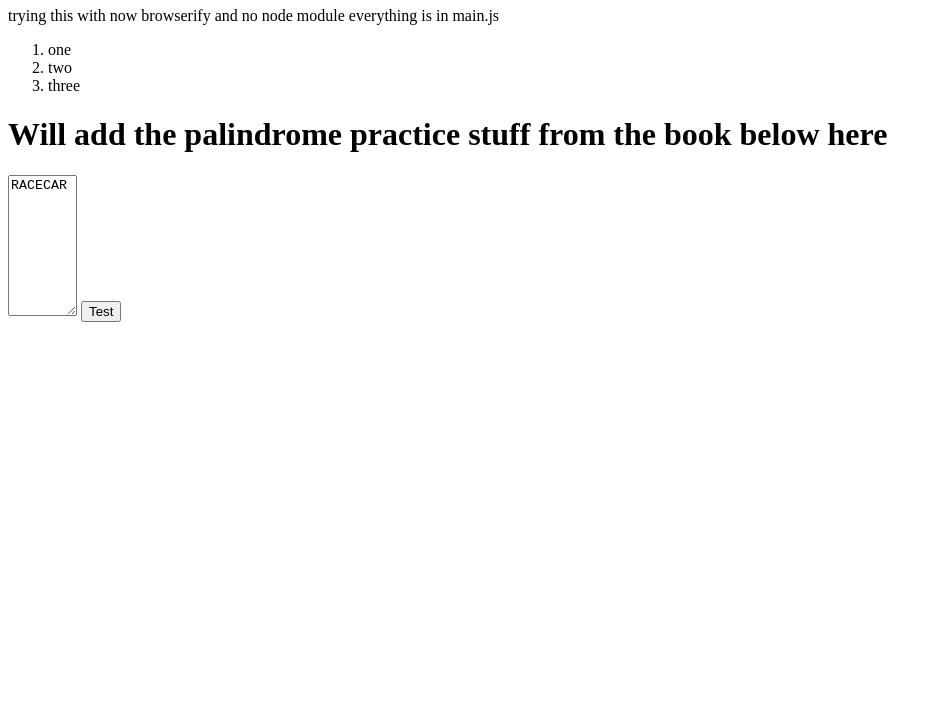
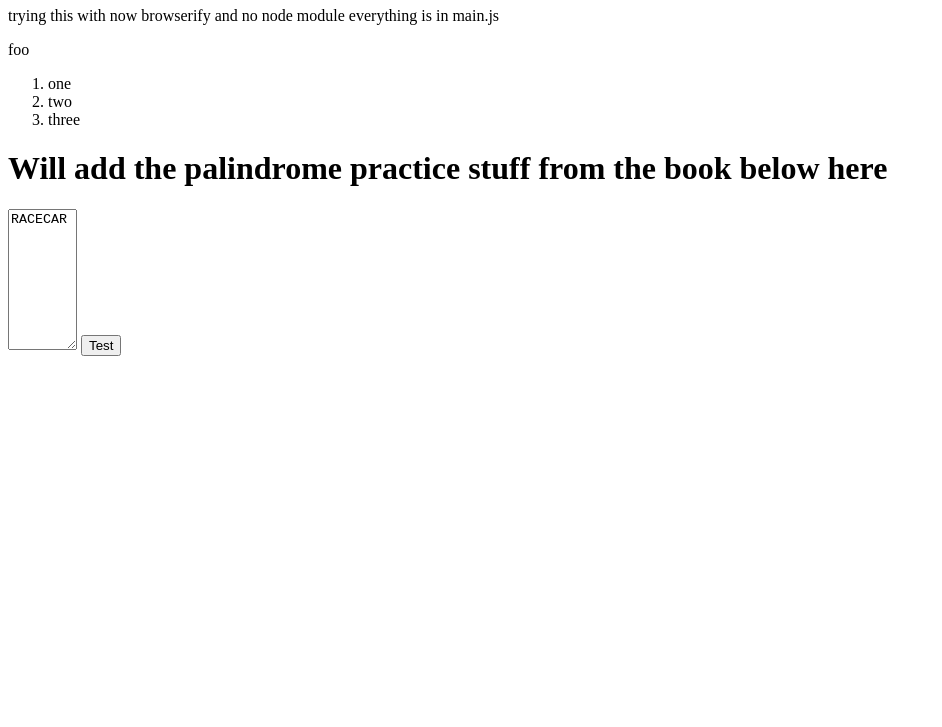
Before and after one commit to changjones1/testing, a plain HTML site: page index.html in a window 1280 px wide. Shown: the part 73-800 px from the top of the page, without its empty margins (0-942 px from the left). Drawn offline with Linux system fonts and the light colour scheme.

Commit message:
Update index.html

```diff
--- a/index.html
+++ b/index.html
@@ -19,6 +19,7 @@
 	<h1>Set the title, stylesheet, and script src</h1>
 	<p>trying this with now browserify and no node module
 		everything is in main.js</p>
+		<p>foo</p>
 	<ol>
 		<li>one</li>
 		<li>two</li>
```
